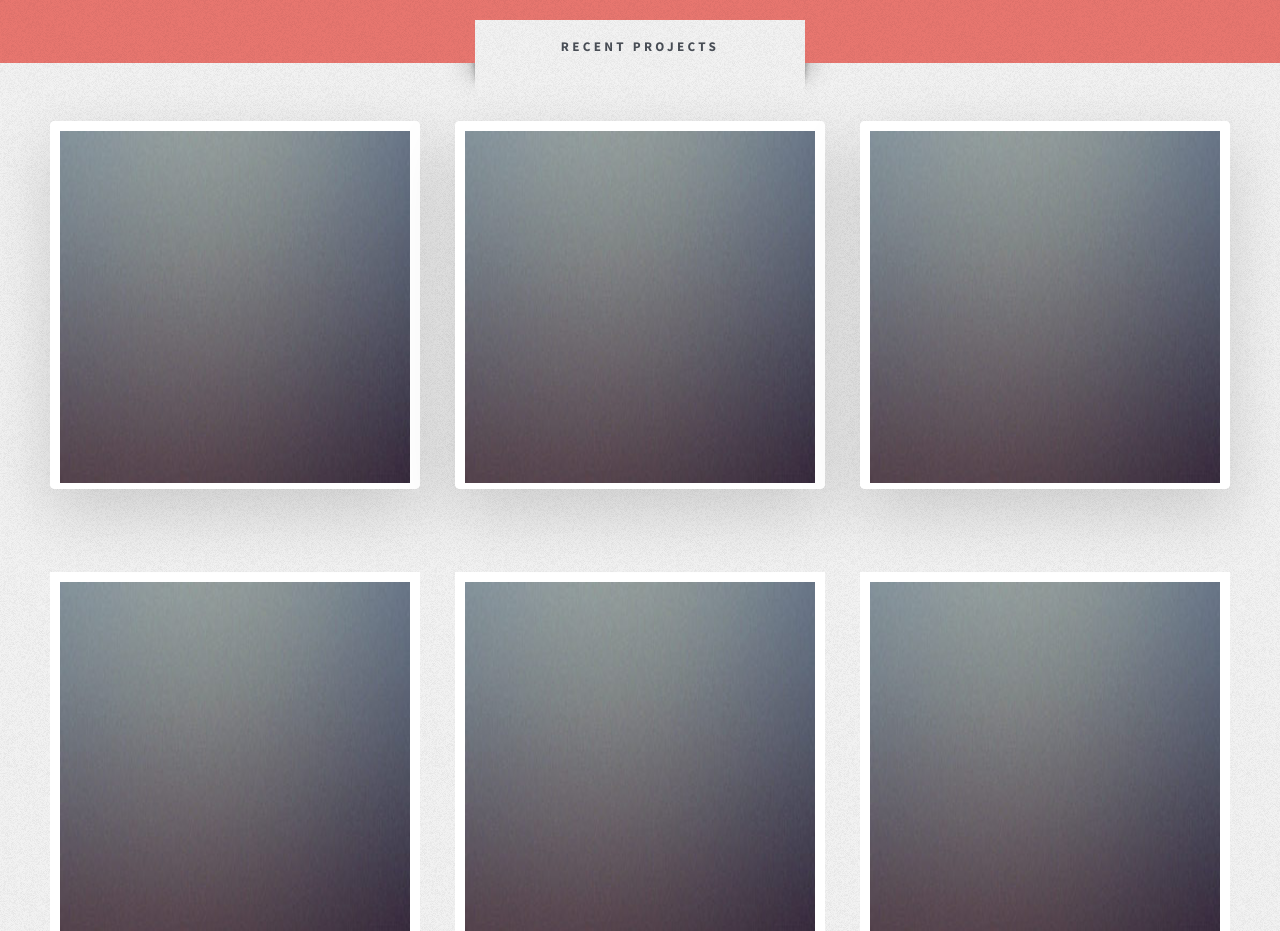
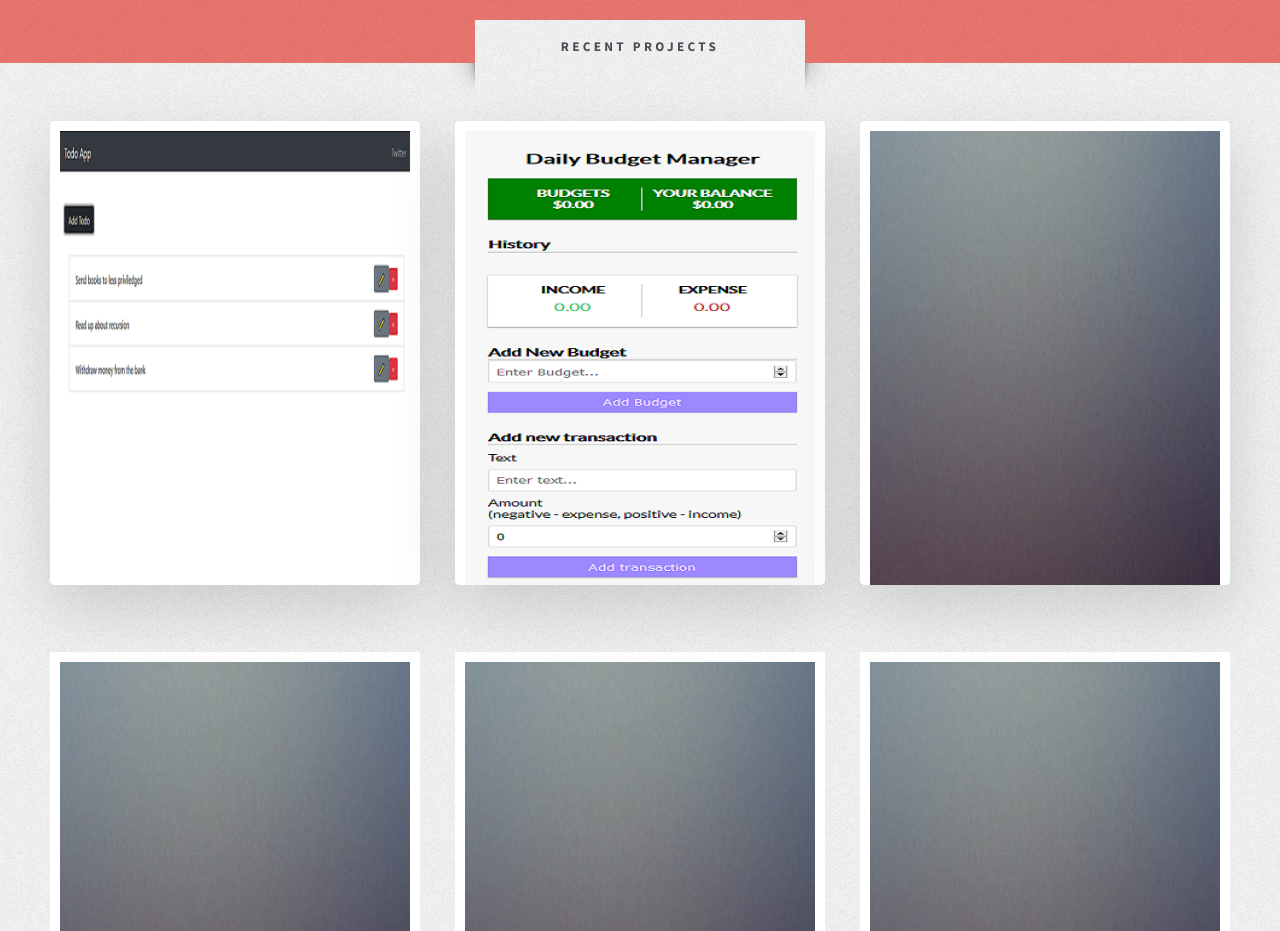
Before and after one commit to oyeyipo45/portfolio, a website: page index.html in a window 1280 px wide. Shown: the part 820-1751 px from the top of the page. Drawn offline with Linux system fonts and the light colour scheme.

Commit message:
changed card view

```diff
--- a/assets/css/main.css
+++ b/assets/css/main.css
@@ -208,13 +208,13 @@ input, select, textarea {
 	.container {
 		margin: 0 auto;
 		max-width: 100%;
-		width: 68em;
+		width: 85em;
 	}
 
 		@media screen and (max-width: 1680px) {
 
 			.container {
-				width: 70em;
+				width: 75em;
 			}
 
 		}
@@ -1047,7 +1047,7 @@ input, select, textarea {
 		.image img {
 			display: block;
 			width: 100%;
-			height: 22rem;
+			height: 29rem;
 		}
 
 
@@ -1070,10 +1070,10 @@ input, select, textarea {
 					perspective: 150rem;
 					-moz-perspective: 150rem;
 					position: relative;
-					height: 24rem;
-				color: white;}
+					height: 29rem;
+					color: white;}
 					.card__side {
-					  height: 23rem;
+					  height: 29rem;
 					  transition: all .8s ease;
 					  position: absolute;
 					  top: 0;
--- a/index.html
+++ b/index.html
@@ -56,7 +56,7 @@
 									<div class="card">
 										<div class="card__side card__side--front">
 
-											 <a href="https://dry-wave-52277.herokuapp.com/" class="image featured "><img src="images/pic02.jpg" alt="" /></a>
+											 <a href="https://dry-wave-52277.herokuapp.com/" class="image featured "><img src="images/mern-stack-todo-app.png" alt="" /></a>
 
 										</div>
 										<div class="card__side card__side--back card__side--back-1">
@@ -78,14 +78,14 @@
 									<div class="card">
 										<div class="card__side card__side--front">
 
-											 <a href="https://dry-wave-52277.herokuapp.com/" class="image featured "><img src="images/pic02.jpg" alt="" /></a>
+											 <a href="https://dry-wave-52277.herokuapp.com/" class="image featured "><img src="images/Screenshot (60).png" alt="" /></a>
 
 										</div>
 										<div class="card__side card__side--back card__side--back-1">
 
 											<div class="card-cover">
-												<h3><a href="https://dry-wave-52277.herokuapp.com/">MERN Stack Todo App</a></h3>
-												<p>Eget mattis at, laoreet vel amet sed velit aliquam diam ante, dolor aliquet sit amet vulputate mattis amet laoreet lorem.</p>
+												<h3><a href="https://dry-wave-52277.herokuapp.com/">Daily Budget Management App</a></h3>
+												<p>The main aim of this app is to help keep track of Income and expenditure, ensuring the expenditures do not exceed the income.</p>
 												<ul class="actions">
 													<li><a href="https://dry-wave-52277.herokuapp.com/" class="button style1">View Project</a></li>
 												</ul>
```
Also changed, not shown: images/Screenshot (60).png (added), images/budget-management-app.png (added), images/mern-stack-todo-app.png (added).
